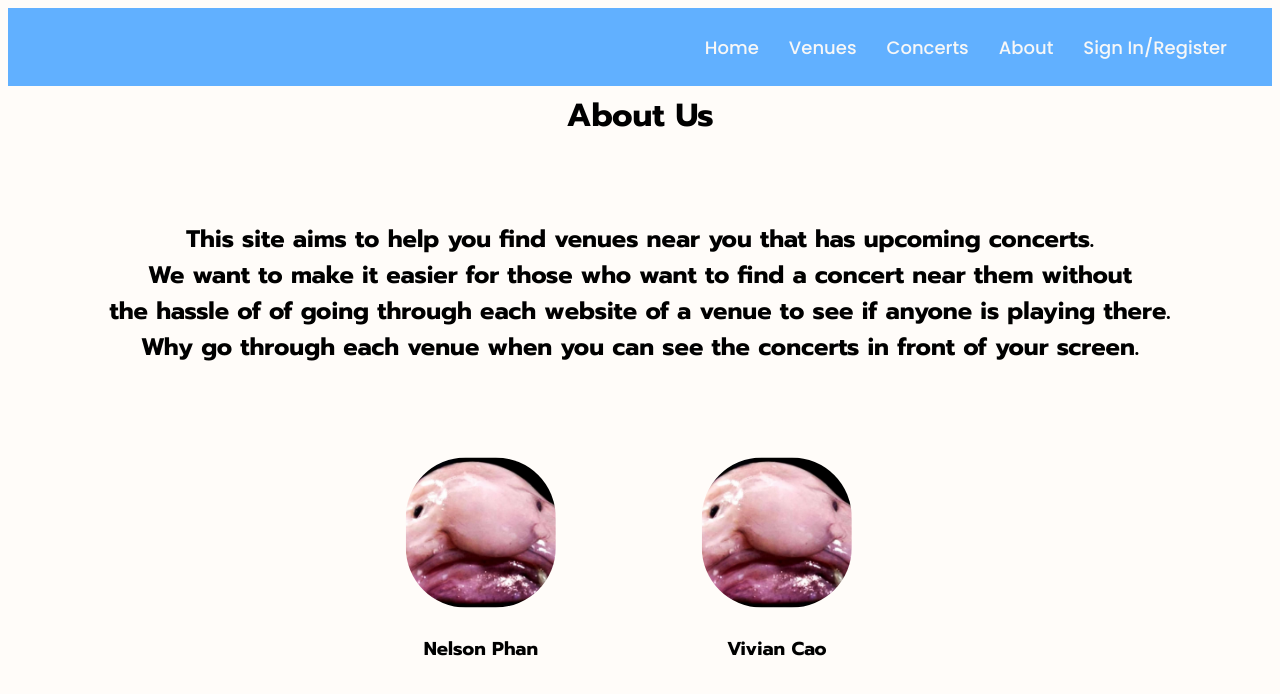
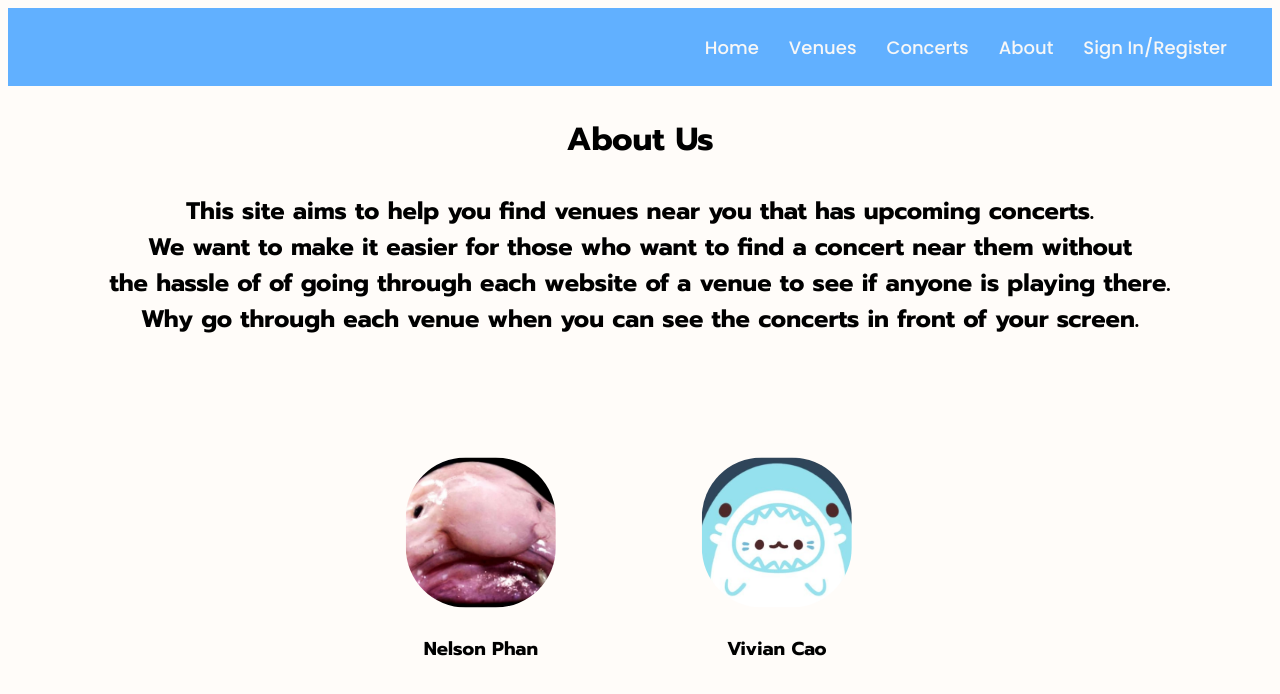
Before and after one commit to Phannelson/MelodyMap, a SvelteKit app: page /about in a window 1280 px wide. Shown: the top 694 px of the page. Built offline with nearby package versions, Linux system fonts and the light colour scheme.

Commit message:
added img
img of myself

```diff
--- a/src/routes/about/+page.svelte
+++ b/src/routes/about/+page.svelte
@@ -16,7 +16,7 @@
         <h3>Nelson Phan</h3>
     </div>
     <div class="author">
-        <img src="blob.jpg" alt="Vivian Cao">
+        <img src="seal.jpg" alt="Vivian Cao">
         <h3>Vivian Cao</h3>
     </div>
 </div>
@@ -38,11 +38,11 @@
     }
     h1 {
         max-width: 80%;
-        transform: translateY(10%)
+        transform: translateY(60%)
     }
 
     h2 {
-        transform:translateY(60%)
+        transform:translateY(40%)
     }
 
     .authors {
```
Also changed, not shown: static/seal.jpg (added).
